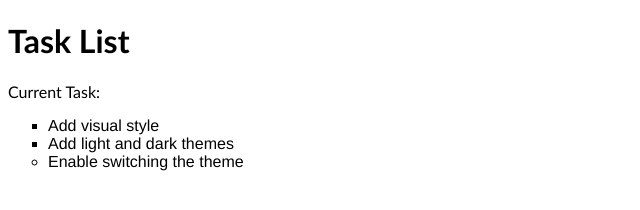
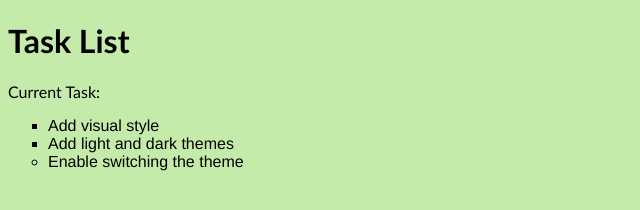
Before and after one commit to GraceChew/Simple-website, a plain HTML site: page index.html in a window 1280 px wide. Shown: the whole page, without its empty margins (0-640 px from the left). Drawn offline with Linux system fonts and the light colour scheme.

Commit message:
add light theme

```diff
--- a/index.html
+++ b/index.html
@@ -6,7 +6,7 @@
       <meta name="viewport" content="width=device-width, initial-scale=1.0">
       <title>Task Timeline</title>
       <link rel="stylesheet" href="main.css">
-<body>
+<body class="light-theme">
     <h1>Task List</h1>
     <p>Current Task:</p>
     <ul>
--- a/main.css
+++ b/main.css
@@ -17,3 +17,8 @@ li {
 #msg {
     font-family: monospace;
   }
+
+.light-theme {
+    color: #000000;
+    background: #C5EBAA;
+  }
```
